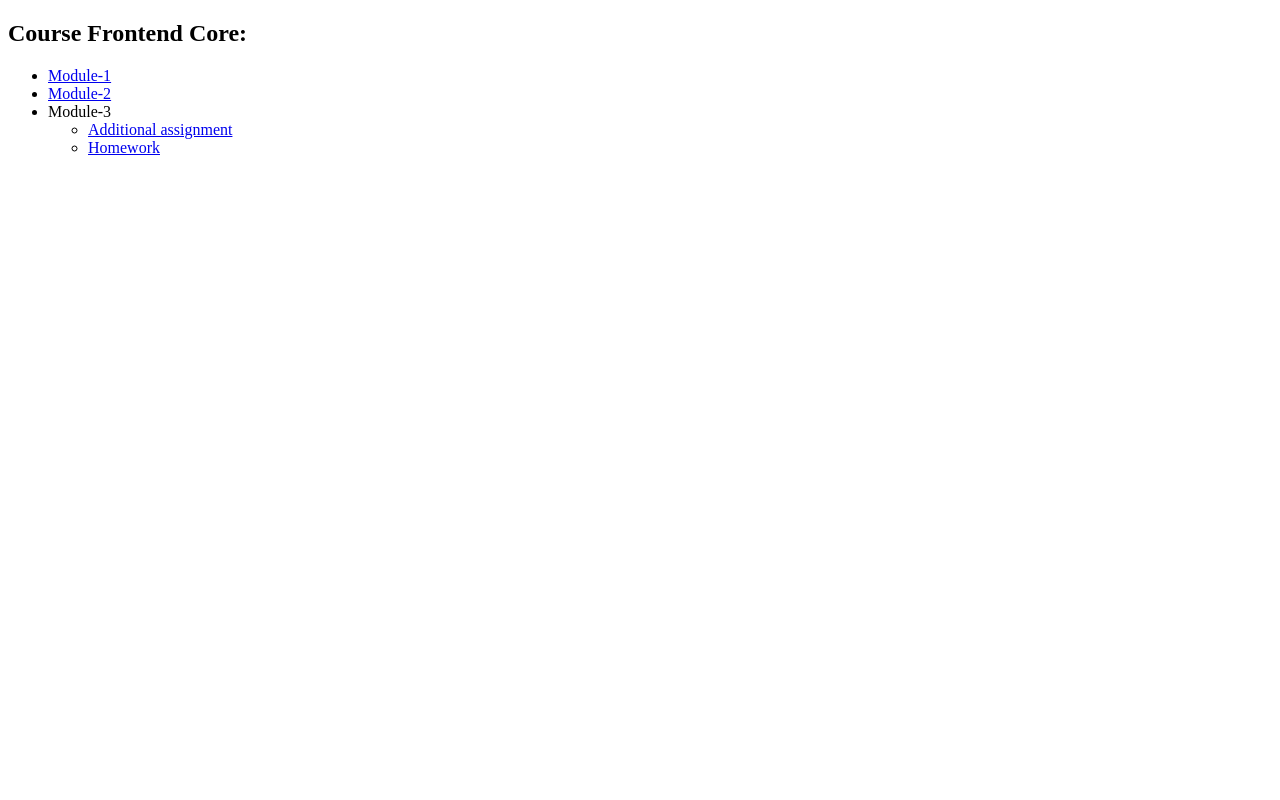
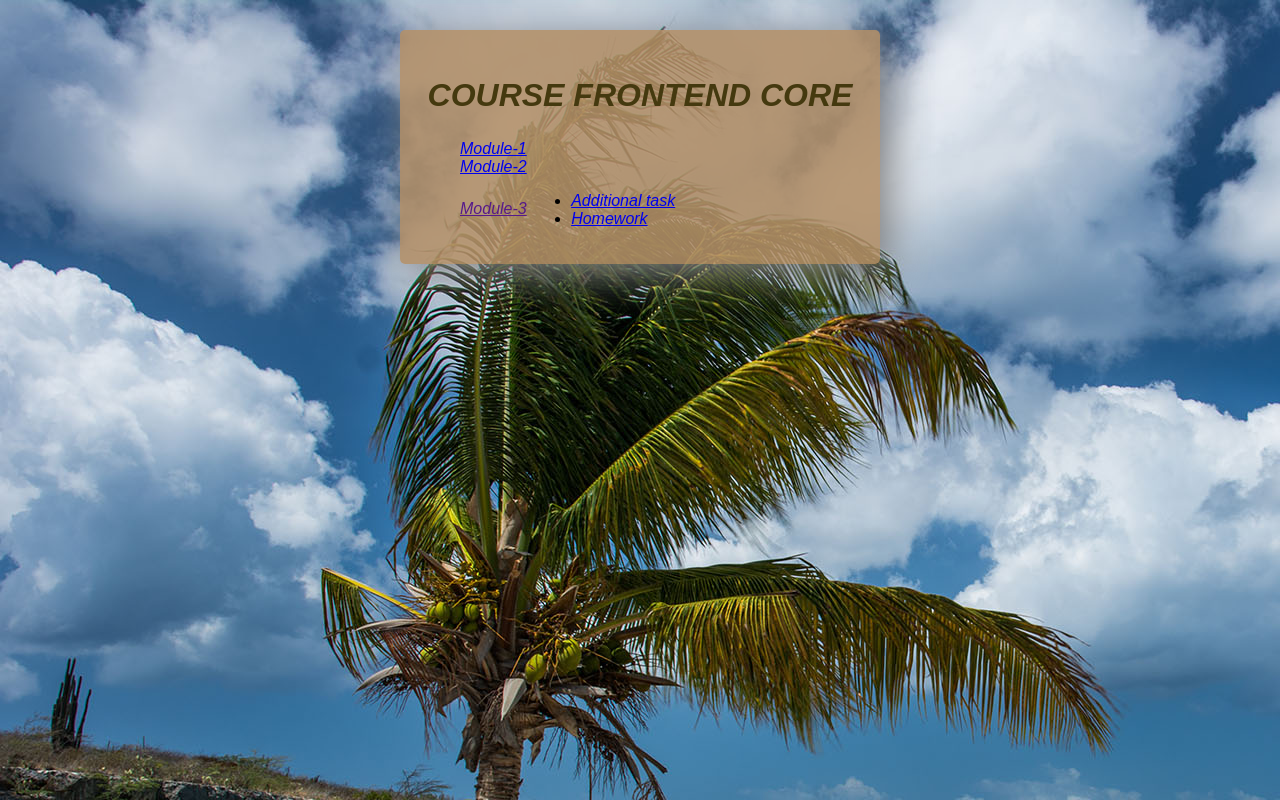
Before and after one commit to SaMaks90/fe-core-hw, a plain HTML site: page index.html in a window 1280 px wide. Drawn offline with Linux system fonts and the light colour scheme.

Commit message:
Add css and images for start page index.html Frontend Core curse

```diff
--- /dev/null
+++ b/css/style.css
@@ -0,0 +1,37 @@
+/* ==================== General ================= */
+body {
+    background: url('.././img/background.jpg') no-repeat;
+    margin: 30px 20px;
+}
+
+.wrapper {
+    margin: auto;
+    max-width: 480px;
+    background: rgba(179, 144, 104, 0.877);
+    border-radius: 5px;
+    box-shadow: 10px 10px 40px grey;
+}
+
+/* ==================== Other ================= */
+main {
+    padding: 20px;
+    font-family: sans-serif;
+    font-style: italic;
+}
+
+main > h2 {
+    text-align: center;
+    text-transform: uppercase;
+    color: rgb(68, 57, 15);
+    font-size: 2em;
+}
+
+section {
+    margin: 0 40px;
+}
+
+section + a,
+section > ul {
+    display: inline-block;
+    vertical-align: middle;
+}
--- a/index.html
+++ b/index.html
@@ -4,31 +4,90 @@
 <head>
     <meta charset="UTF-8">
     <title>Start page</title>
+    <link rel="stylesheet" href="./css/style.css">
 </head>
 
 <body>
     <div class="wrapper">
-        <h2>Course Frontend Core:</h2>
-        <ul>
-            <li>
+        <main>
+            <h2>Course Frontend Core</h2>
+            <section>
                 <a href="./module-1/index.html" target="_blank">Module-1</a>
-            </li>
-            <li>
+            </section>
+            <section>
                 <a href="https://github.com/SaMaks90/fe-core-hw" target="_blank">Module-2</a>
-            </li>
-            <li>
-                Module-3
+            </section>
+            <section>
+                <a href="" target="_blank">Module-3</a>
                 <ul>
-                    <li>
-                        <a href="./module-3/Additional/index.html" target="_blank">Additional assignment</a>
-                    </li>
-                    <li>
-                        <a href="./module-3/homework/index.html" target="_blank">Homework</a>
-                    </li>
+                    <li><a href="./module-3/Additional/index.html" target="_blank" target="_blank">Additional task</a></li>
+                    <li><a href="./module-3/homework/index.html" target="_blank">Homework</a></li>
                 </ul>
-            </li>
-
-        </ul>
+            </section>
+            <!-- <section>
+                <a href="" target="_blank">Module-4</a>
+                <ul>
+                    <li><a href="" target="_blank">Additional task</a></li>
+                    <li><a href="" target="_blank">Homework</a></li>
+                </ul>
+            </section>
+            <section>
+                <a href="" target="_blank">Module-5</a>
+                <ul>
+                    <li><a href="" target="_blank">Additional task</a></li>
+                    <li><a href="" target="_blank">Homework</a></li>
+                </ul>
+            </section>
+            <section>
+                <a href="" target="_blank">Module-6</a>
+                <ul>
+                    <li><a href="" target="_blank">Additional task</a></li>
+                    <li><a href="" target="_blank">Homework</a></li>
+                </ul>
+            </section>
+            <section>
+                <a href="" target="_blank">Module-7</a>
+                <ul>
+                    <li><a href="" target="_blank">Additional task</a></li>
+                    <li><a href="" target="_blank">Homework</a></li>
+                </ul>
+            </section>
+            <section>
+                <a href="" target="_blank">Module-8</a>
+                <ul>
+                    <li><a href="" target="_blank">Additional task</a></li>
+                    <li><a href="" target="_blank">Homework</a></li>
+                </ul>
+            </section>
+            <section>
+                <a href="" target="_blank">Module-9</a>
+                <ul>
+                    <li><a href="" target="_blank">Additional task</a></li>
+                    <li><a href="" target="_blank">Homework</a></li>
+                </ul>
+            </section>
+            <section>
+                <a href="" target="_blank">Module-10</a>
+                <ul>
+                    <li><a href="" target="_blank">Additional task</a></li>
+                    <li><a href="" target="_blank">Homework</a></li>
+                </ul>
+            </section>
+            <section>
+                <a href="" target="_blank">Module-11</a>
+                <ul>
+                    <li><a href="" target="_blank">Additional task</a></li>
+                    <li><a href="" target="_blank">Homework</a></li>
+                </ul>
+            </section>
+            <section>
+                <a href="" target="_blank">Module-12</a>
+                <ul>
+                    <li><a href="" target="_blank">Additional task</a></li>
+                    <li><a href="" target="_blank">Homework</a></li>
+                </ul>
+            </section> -->
+        </main>
     </div>
 </body>
 
```
Also changed, not shown: img/background.jpg (added), img/papirus.png (added).
